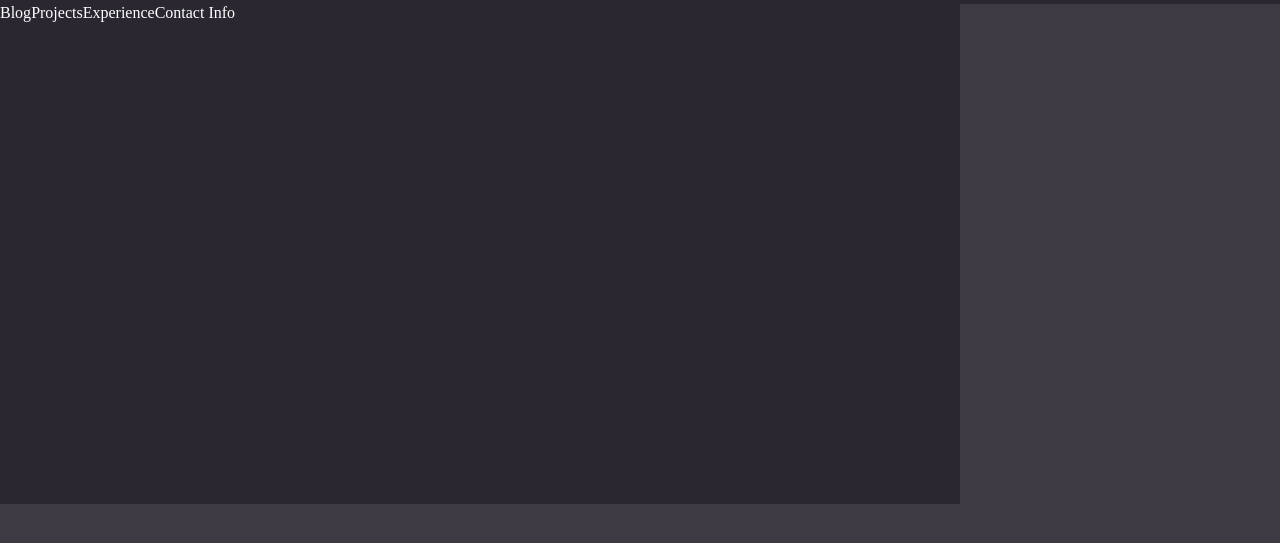
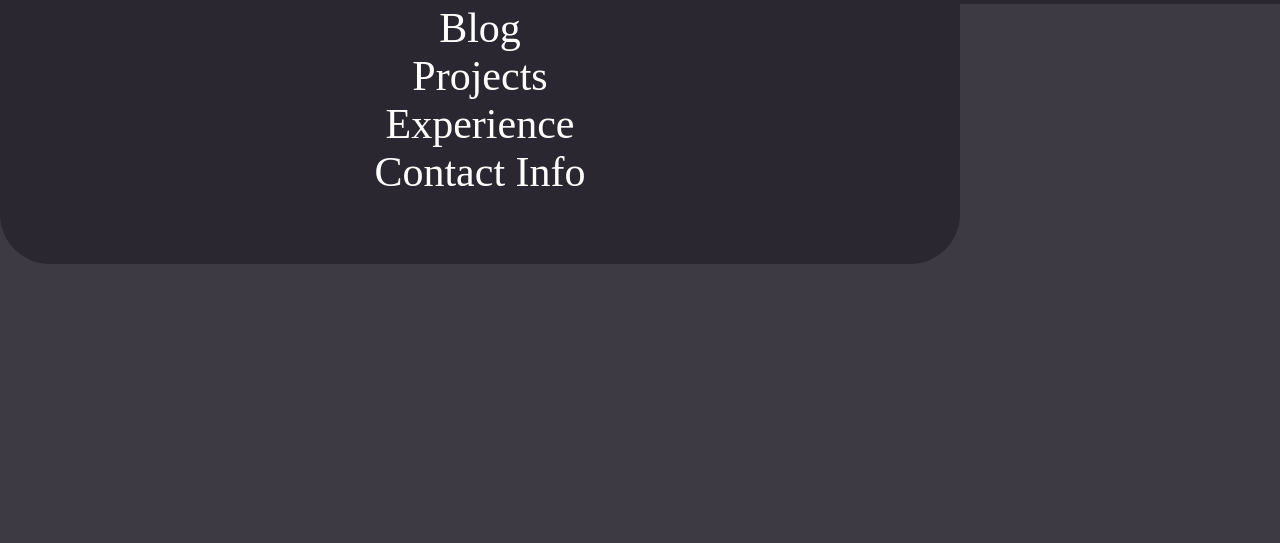
Before and after one commit to TheNootLinja/Portfolio-website-V2, a Gatsby site: page / in a window 1280 px wide. Shown: the part 51-594 px from the top of the page. Built offline with nearby package versions, Linux system fonts and the light colour scheme; Gatsby itself is replaced by a stand-in of ours.

Commit message:
Change size of links in menu to match design sketch

```diff
--- a/src/components/PopdownMenu/PopdownMenu.styles.css
+++ b/src/components/PopdownMenu/PopdownMenu.styles.css
@@ -1,5 +1,13 @@
 .PopdownMenu {
   width: 100%;
-  height: 500px;
+  height: 260px;
   background-color: #2a2730;
+  border-bottom-right-radius: 50px;
+  border-bottom-left-radius: 50px;
 }
+
+.PopdownMenu a {
+  text-align: center;
+  display: block;
+  font-size: 42px;
+}
```
